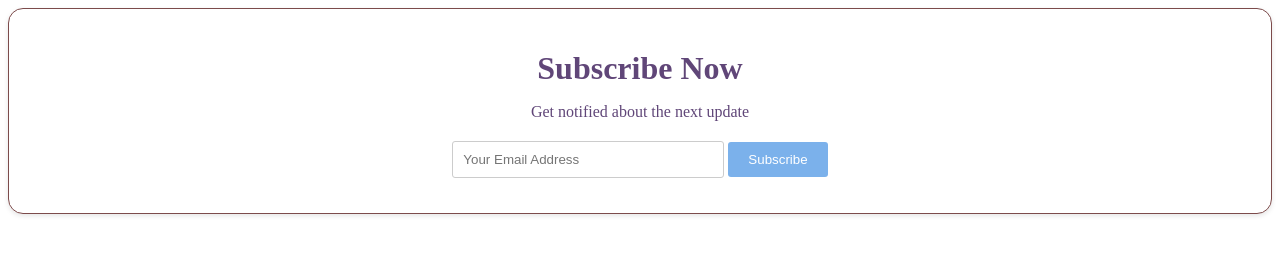
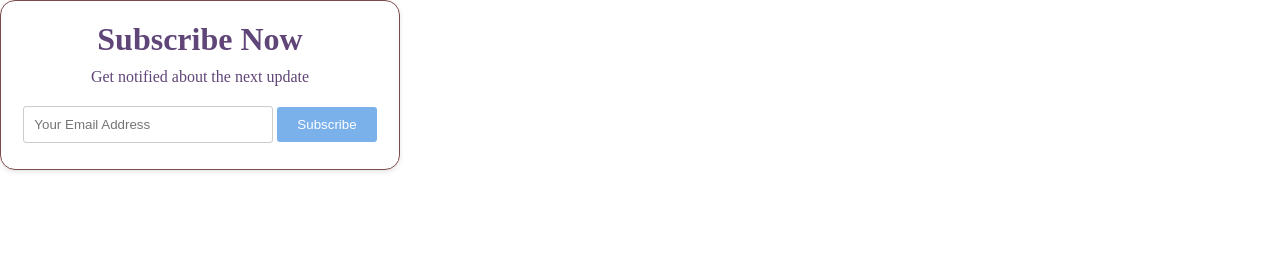
Before and after one commit to ShIreen66/Prompt-12, a plain HTML site: page index.html in a window 1280 px wide. Drawn offline with Linux system fonts and the light colour scheme.

Commit message:
position

```diff
--- a/style.css
+++ b/style.css
@@ -1,11 +1,29 @@
-.form {
+* {
+    margin: 0;
+    padding: 0;
+    box-sizing: border-box;
+}
+
+ html, body {
+    width: 100%;
+    height: 100%;
+ }
+
+ .form {
+    width: 400px;
+    height: 170px;
     text-align: center;
     padding: 20px;
+    padding-bottom: 0;
+    position: absolute;
+    top: 50;
+    left: 50;
     color: #f5f5f5;
     color: rgb(96, 70, 120);
     border: 1px solid rgb(124, 75, 75);
     border-radius: 15px;
     box-shadow: 0 2px 5px rgba(0, 0, 0, 0.1);
+
 }
 
 h1 {
```
